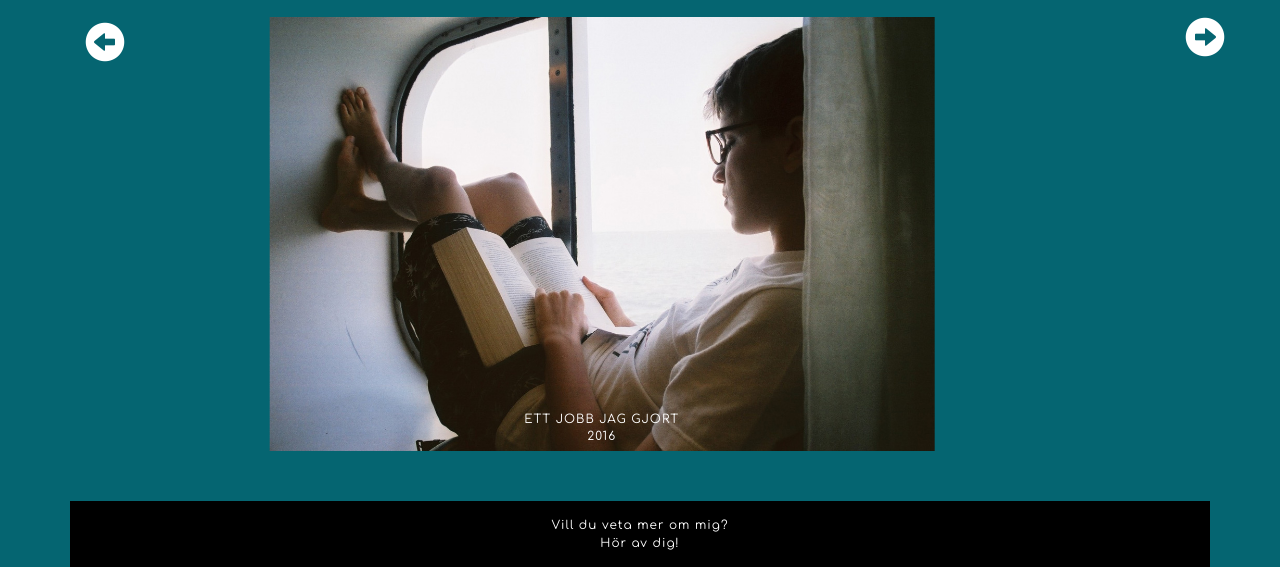
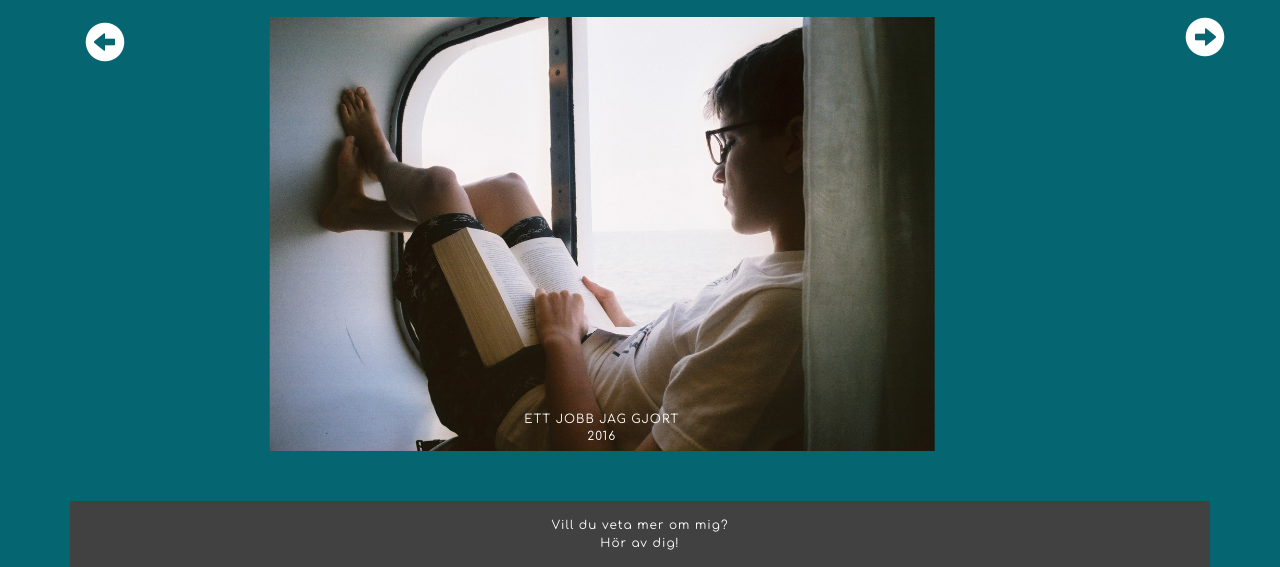
Before and after one commit to feliciakihlstrom/MIN-PORTFOLIO, a plain HTML site: page index.html in a window 1280 px wide. Shown: the part 506-1073 px from the top of the page. Drawn offline with nearby package versions, Linux system fonts and the light colour scheme.

Commit message:
tillbaka

```diff
--- a/styles.css
+++ b/styles.css
@@ -157,7 +157,7 @@ a:visited {
 }
 
   .footer {
-    background: #000000;
+    background: #414141;
     padding-top: 15px;
     padding-right: 15px;
     padding-bottom: 15px;
```
